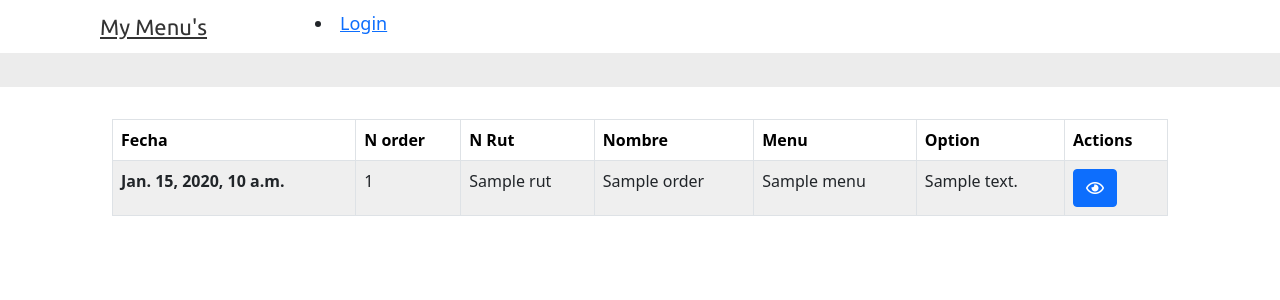
After one commit to spiderbbc/cornershop, a Django app: template cornershop-backend-test/apps/order/templates/order/list.html in a window 1280 px wide. The commit adds this page. Shown: the top 300 px of the page. Run offline with Django 3.2, Linux system fonts and the light colour scheme; the template is opened without the code that fills it: most values are stand-ins (such as "Sample title", 1, 10 or a date in 2020); some libraries are stand-ins or nearby versions.

Commit message:
adding orders list - view

```diff
--- a/cornershop-backend-test/apps/menu/templates/menu/list.html
+++ b/cornershop-backend-test/apps/menu/templates/menu/list.html
@@ -9,7 +9,8 @@
 	<div id="sidebar">
         <h3>Menu's</h3>
         <ul>
-        	<a href="{% url "menu:create" %}">Crear Menu</a>
+        	<li><a href="{% url "menu:create" %}">Crear Menu</a></li>
+        	<li><a href="{% url "order:order_list" %}">Lista de Ordenes</a></li>
         </ul>
     </div>
     <div class="container">
--- /dev/null
+++ b/cornershop-backend-test/apps/order/templates/order/list.html
@@ -0,0 +1,43 @@
+{% extends "base.html" %}
+{% load static %}
+
+{% block title %}
+    Order Lists
+{% endblock %}
+
+{% block content %}
+    <div class="container">
+    	<div class="row">
+    		<div class="col-md-12">
+    			<table class="table table-bordered">
+			        <thead>
+			          <tr>
+			          	<th scope="col">Fecha</th>
+			          	<th scope="col">N order</th>
+			          	<th scope="col">N Rut</th>
+			            <th scope="col">Nombre</th>
+			            <th scope="col">Menu</th>
+			            <th scope="col">Option</th>
+			            <th scope="col">Actions</th>
+			          </tr>
+			        </thead>
+			        <tbody>
+			        	{% for order in orders %}
+			          <tr>
+				            <th scope="row">{{order.created}}</th>
+				            <td>{{order.id}}</td>
+				            <td>{{order.rut}}</td>
+				            <td>{{order.name}}</td>
+				            <td>{{order.option.menu.name}}</td>
+				            <td>{{order.option.description}}</td>
+				            <td>
+				            	<a class="btn btn-primary" href="{% url "order:order_view" order.id %}"><i class="far fa-eye"></i></a>
+			            	</td>
+			          </tr>
+			          {% endfor %}
+			        </tbody>
+	      		</table>
+    		</div>
+    	</div>
+	</div>
+{% endblock %}
--- a/cornershop-backend-test/apps/order/urls.py
+++ b/cornershop-backend-test/apps/order/urls.py
@@ -5,5 +5,6 @@ from . import views
 urlpatterns = [
     # ex: /menu/
     path('<uuid:menu_uuid>', views.order_create, name='order_create'),
+    path('order/list/', views.order_list, name='order_list'),
     path('order/view/<int:order_id>/', views.order_view, name='order_view'),
 ]
```
Also changed, not shown: cornershop-backend-test/apps/order/views.py (+8 -1 lines).
